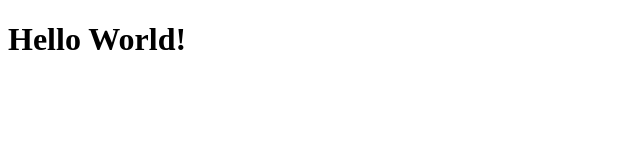
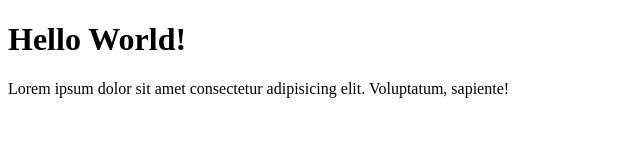
Before and after one commit to rohini-200416/FSD-, a plain HTML site: page index.html in a window 1280 px wide. Shown: the whole page, without its empty margins (0-640 px from the left). Drawn offline with Linux system fonts and the light colour scheme.

Commit message:
Some Content

```diff
--- a/index.html
+++ b/index.html
@@ -7,5 +7,6 @@
 </head>
 <body>
     <h1>Hello World!</h1>
+    <p>Lorem ipsum dolor sit amet consectetur adipisicing elit. Voluptatum, sapiente!</p>
 </body>
 </html>
```
